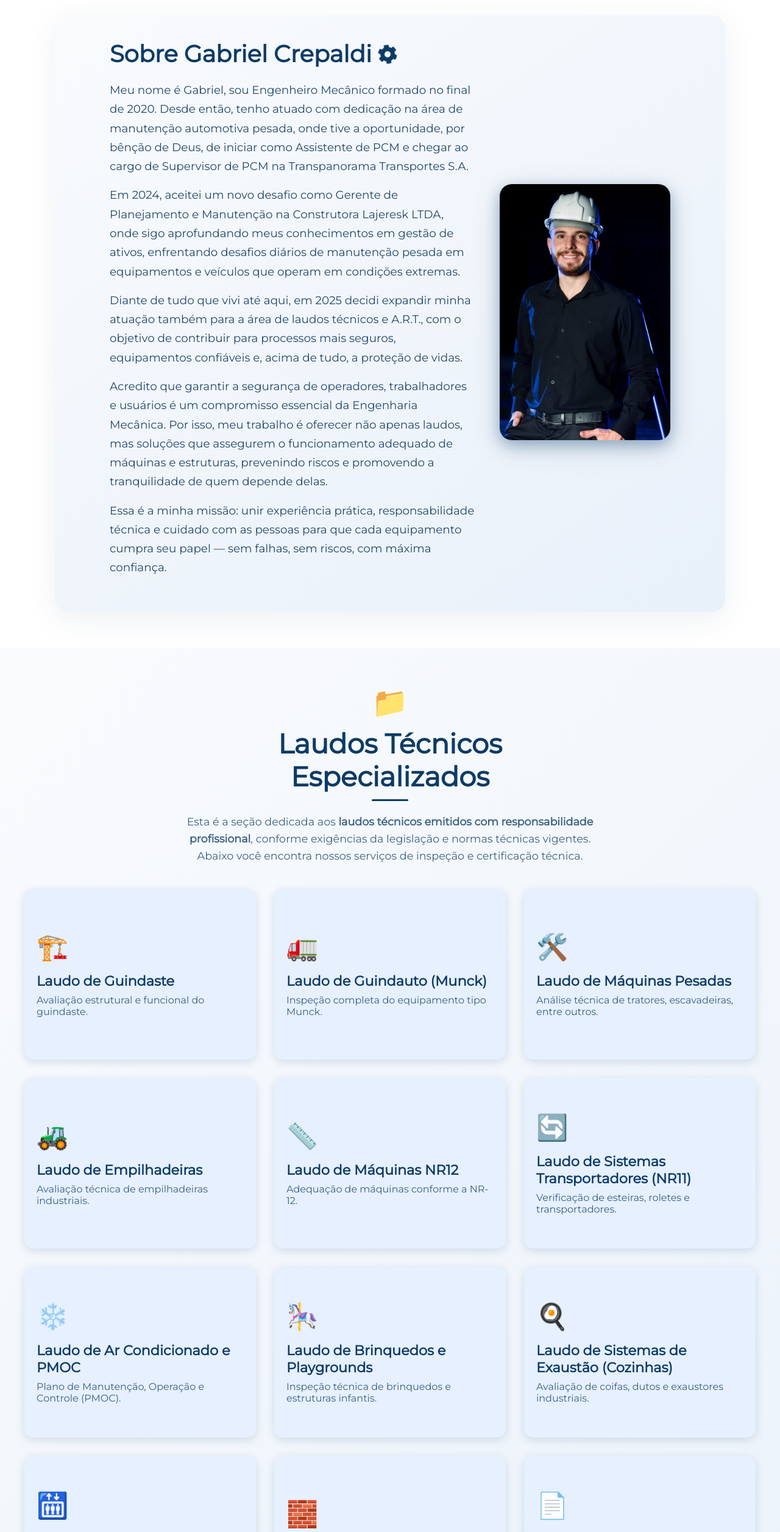
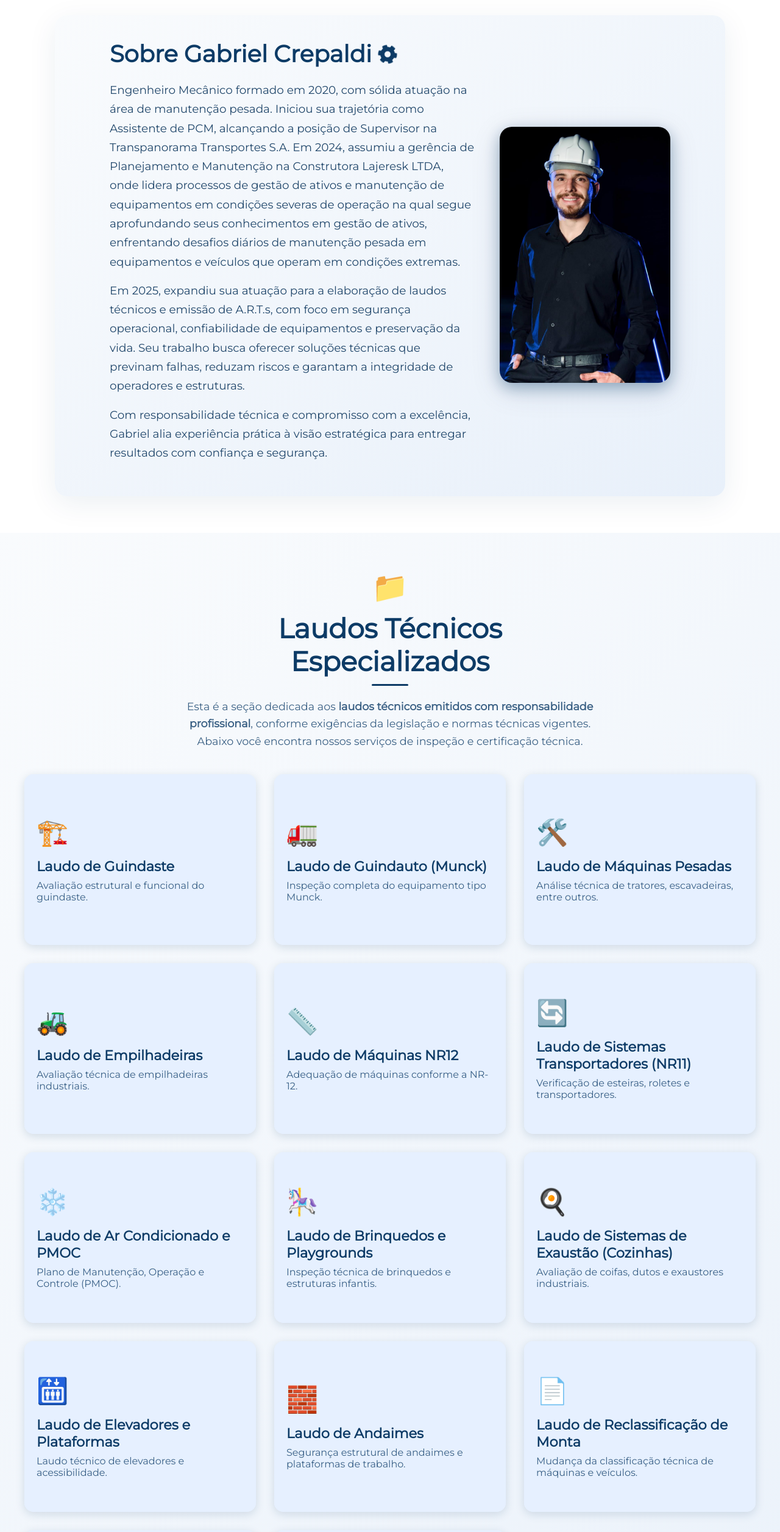
Before and after one commit to Mateus-Larini/Crepaldi-Engenharia, a React (Create React App) app: page / in a window 1280 px wide. Shown: the part 875-3388 px from the top of the page at 61% size. Built offline with nearby package versions, Linux system fonts and the light colour scheme.

Commit message:
added linkedin icon to footer and changed description of about section

```diff
--- a/src/components/about/index.js
+++ b/src/components/about/index.js
@@ -29,19 +29,12 @@ const AboutSection = () => {
           Sobre <span className="highlight">Gabriel</span> Crepaldi <FaCog className="icon-cog" />
         </h2>
         <p>
-        Meu nome é Gabriel, sou Engenheiro Mecânico formado no final de 2020. Desde então, tenho atuado com dedicação na área de manutenção automotiva pesada, onde tive a oportunidade, por bênção de Deus, de iniciar como Assistente de PCM e chegar ao cargo de Supervisor de PCM na Transpanorama Transportes S.A.        </p>
-        <p>
-        Em 2024, aceitei um novo desafio como Gerente de Planejamento e Manutenção na Construtora Lajeresk LTDA, onde sigo aprofundando meus conhecimentos em gestão de ativos, enfrentando desafios diários de manutenção pesada em equipamentos e veículos que operam em condições extremas.
+        Engenheiro Mecânico formado em 2020, com sólida atuação na área de manutenção pesada. Iniciou sua trajetória como Assistente de PCM, alcançando a posição de Supervisor na Transpanorama Transportes S.A. Em 2024, assumiu a gerência de Planejamento e Manutenção na Construtora Lajeresk LTDA, onde lidera processos de gestão de ativos e manutenção de equipamentos em condições severas de operação na qual segue aprofundando seus conhecimentos em gestão de ativos, enfrentando desafios diários de manutenção pesada em equipamentos e veículos que operam em condições extremas.
         </p>
         <p>
-        Diante de tudo que vivi até aqui, em 2025 decidi expandir minha atuação também para a área de laudos técnicos e A.R.T., com o objetivo de contribuir para processos mais seguros, equipamentos confiáveis e, acima de tudo, a proteção de vidas.
-        </p>
+        Em 2025, expandiu sua atuação para a elaboração de laudos técnicos e emissão de A.R.T.s, com foco em segurança operacional, confiabilidade de equipamentos e preservação da vida. Seu trabalho busca oferecer soluções técnicas que previnam falhas, reduzam riscos e garantam a integridade de operadores e estruturas.        </p>
         <p>
-        Acredito que garantir a segurança de operadores, trabalhadores e usuários é um compromisso essencial da Engenharia Mecânica. Por isso, meu trabalho é oferecer não apenas laudos, mas soluções que assegurem o funcionamento adequado de máquinas e estruturas, prevenindo riscos e promovendo a tranquilidade de quem depende delas.
-        </p>
-        <p>
-        Essa é a minha missão: unir experiência prática, responsabilidade técnica e cuidado com as pessoas para que cada equipamento cumpra seu papel — sem falhas, sem riscos, com máxima confiança.
-        </p>
+        Com responsabilidade técnica e compromisso com a excelência, Gabriel alia experiência prática à visão estratégica para entregar resultados com confiança e segurança.        </p>
       </div>
       <div className="image-container">
         <img src={logo} alt="Gabriel perfil" />
--- a/src/components/contats/index.js
+++ b/src/components/contats/index.js
@@ -1,5 +1,6 @@
 import React from "react";
-import { FaCode } from "react-icons/fa";
+import { FaCode, FaLinkedin } from "react-icons/fa";
+
 import "./style.css";
 
 const ContactSection = () => {
@@ -21,7 +22,10 @@ const ContactSection = () => {
         <p>© {new Date().getFullYear()} Crepaldi Engenharia. Todos os direitos reservados.</p>
         <div className="dev-credit">
           <FaCode className="dev-icon" />
-          <span>Desenvolving by <strong>Mateus Larini</strong></span>
+          <span>Desenvolving by <strong>Mateus Larini </strong></span>
+          <a href="https://www.linkedin.com/in/mateus-larini-366602241/" target="_blank" rel="noopener noreferrer">
+            <FaLinkedin size={30} color="#0077B5" />
+          </a>
         </div>
       </footer>
     </section>
--- a/src/components/reports/index.js
+++ b/src/components/reports/index.js
@@ -91,12 +91,12 @@ const laudos = [
       "Inspeção em conformidade com NR-18, avaliando travamentos, amarrações, estabilidade e uso correto de acessórios.",
   },
   {
-    id: 12,
+  id: 12,
     title: "Laudo de Reclassificação de Monta",
     icon: "📄",
-    short: "Mudança da classificação técnica de máquinas.",
+    short: "Mudança da classificação técnica de máquinas e veículos.",
     detail:
-      "Documento que redefine o enquadramento da máquina/equipamento, com base em modificações ou novas aplicações. Exigido para atualizar registro técnico.",
+      "Documento que redefine o enquadramento da máquina/veículo, com base na monta estabelecida pelo órgão autuador no momento do acidente.",
   },
   {
     id: 13,
```
